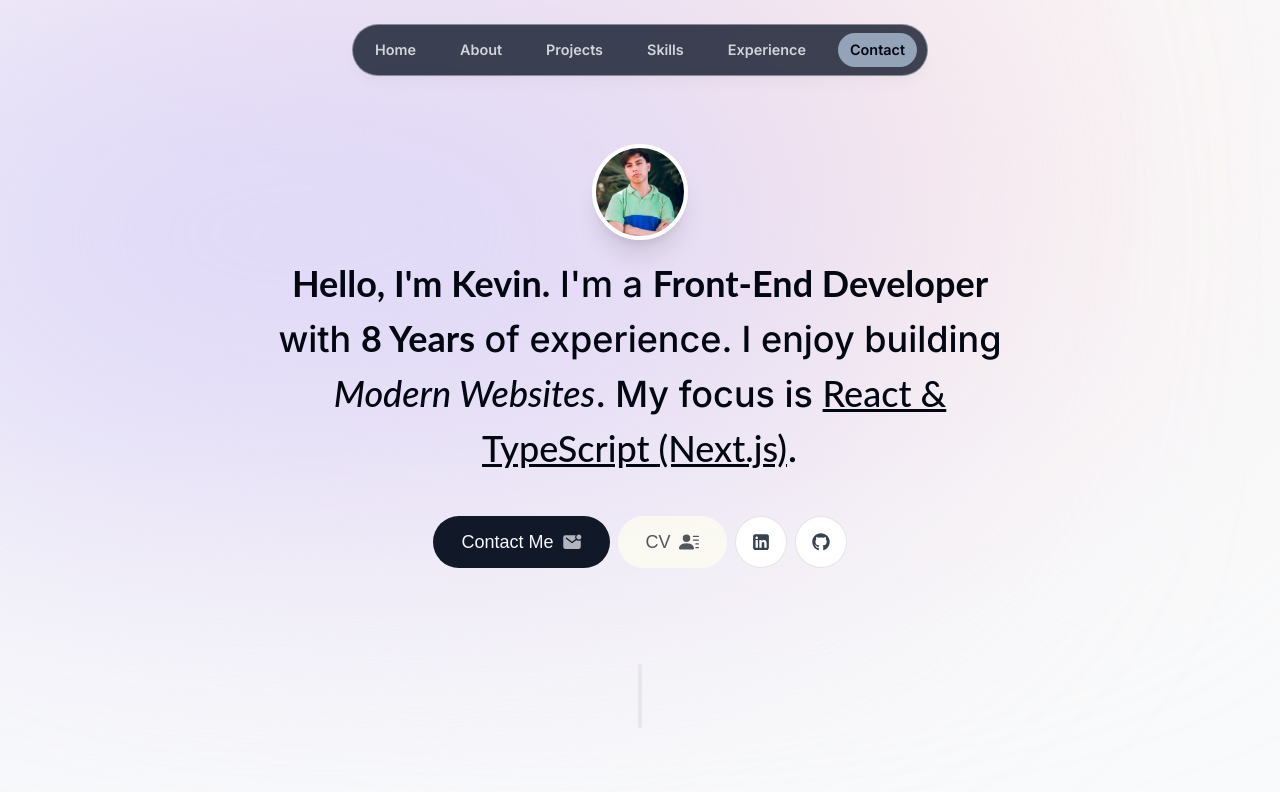
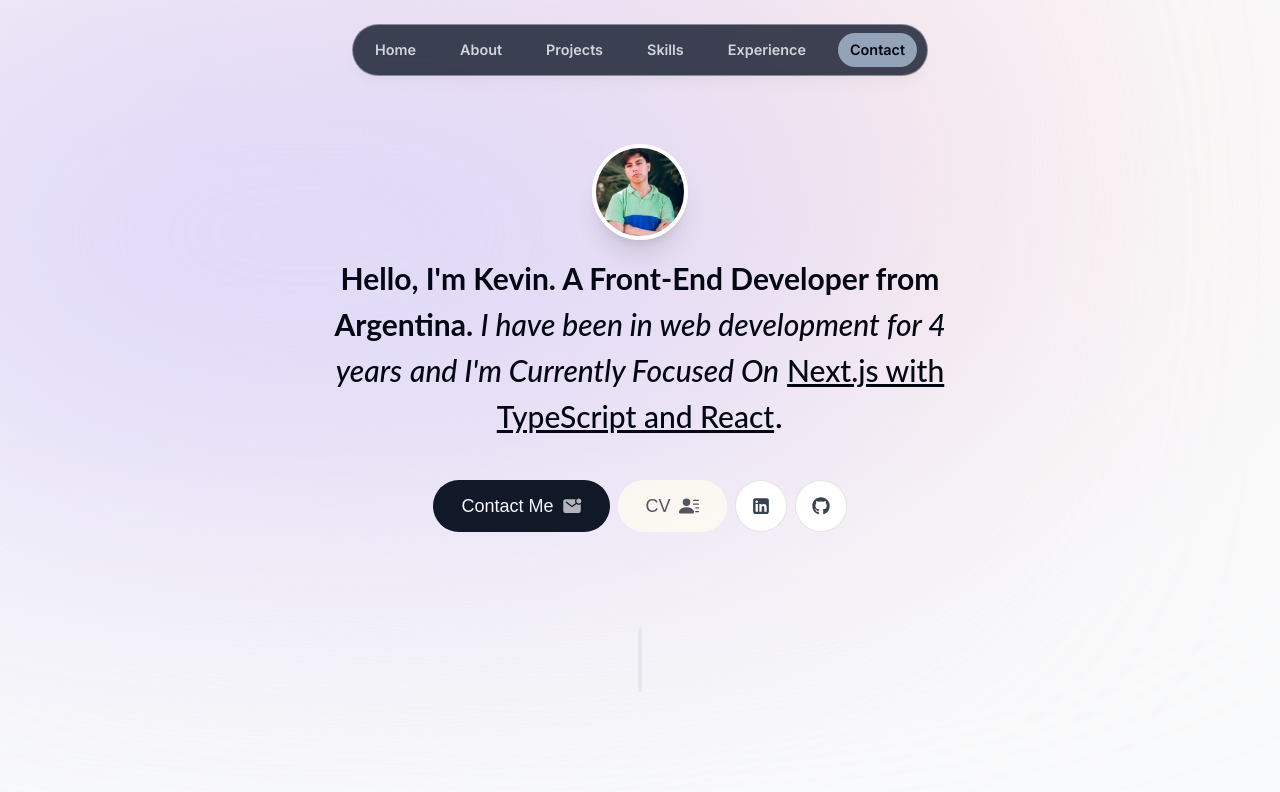
Before and after one commit to Kev-Villegas/portfolio, a Next.js app: page / in a window 1280 px wide. Shown: the top 792 px of the page. Built offline with nearby package versions, Linux system fonts and the light colour scheme; no server answers.

Commit message:
Updating Hero Text

```diff
--- a/components/Hero.tsx
+++ b/components/Hero.tsx
@@ -44,18 +44,22 @@ const Hero = () => {
         </div>
       </div>
       <motion.h1
-        className='mb-10 mt-4 px-4 text-2xl font-medium !leading-[1.5] sm:text-4xl'
+        className='mb-10 mt-4 px-4 text-2xl font-medium !leading-[1.5] sm:text-3xl w-[700px]'
         initial={{ opacity: 0, y: 100 }}
         animate={{ opacity: 1, y: 0 }}
       >
-        <span className='font-bold font-primary'>Hello, I'm Kevin.</span> I'm a{' '}
-        <span className='font-bold font-primary'>Front-End Developer</span> with{' '}
-        <span className='font-bold font-primary'>8 Years</span> of experience. I
-        enjoy building{' '}
-        <span className='italic font-primary'>Modern Websites</span>. My focus
-        is{' '}
+        <span className='font-bold font-primary'>Hello, I'm Kevin. A </span>
+        <span className='font-bold font-primary'>
+          Front-End Developer from Argentina.{' '}
+        </span>
+        <span className='italic font-primary'>
+          I have been in web development for 4 years
+        </span>{' '}
+        <span className='italic font-primary'>
+          and I'm Currently Focused On
+        </span>{' '}
         <span className='underline font-primary'>
-          React & TypeScript (Next.js)
+          Next.js with TypeScript and React
         </span>
         .
       </motion.h1>
```
